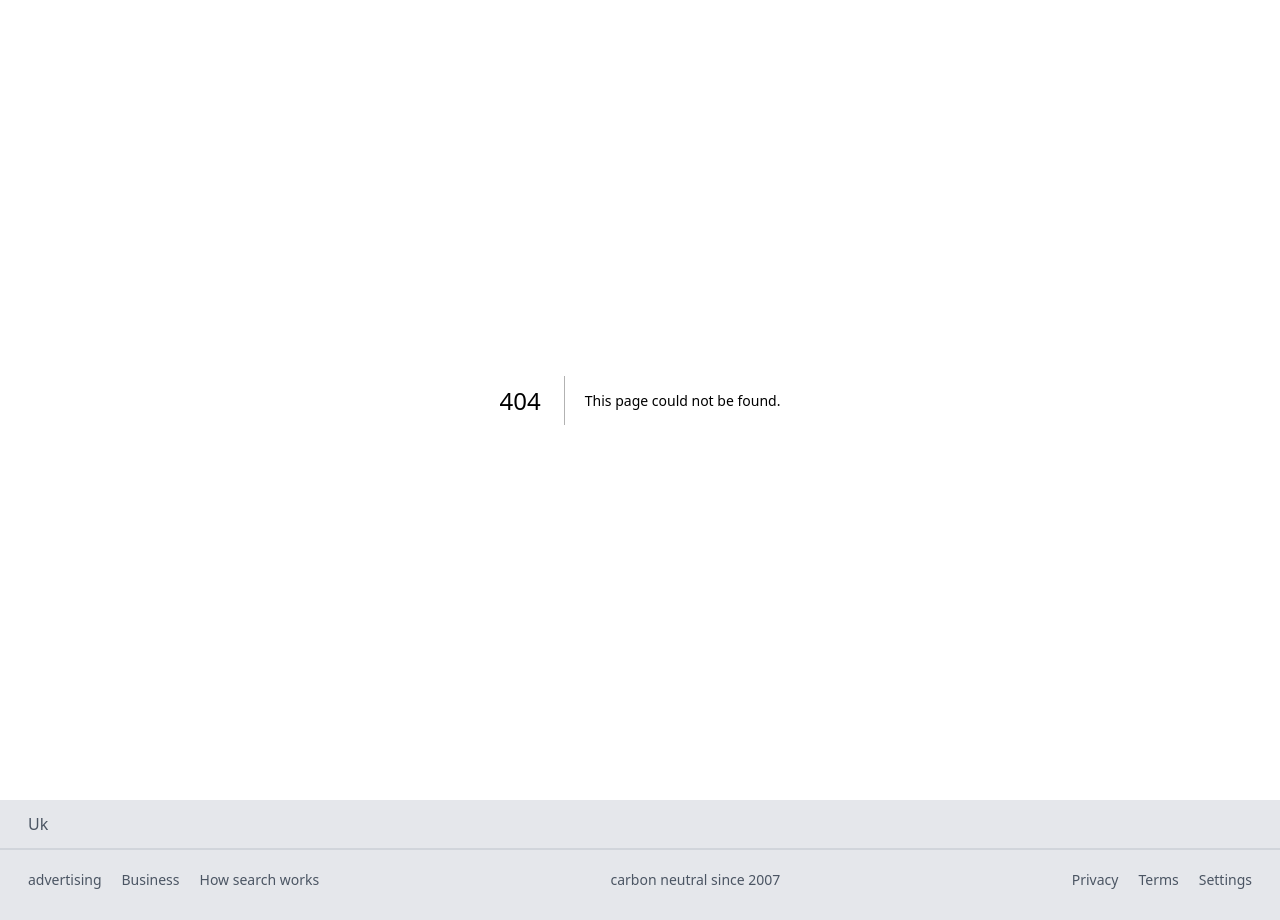
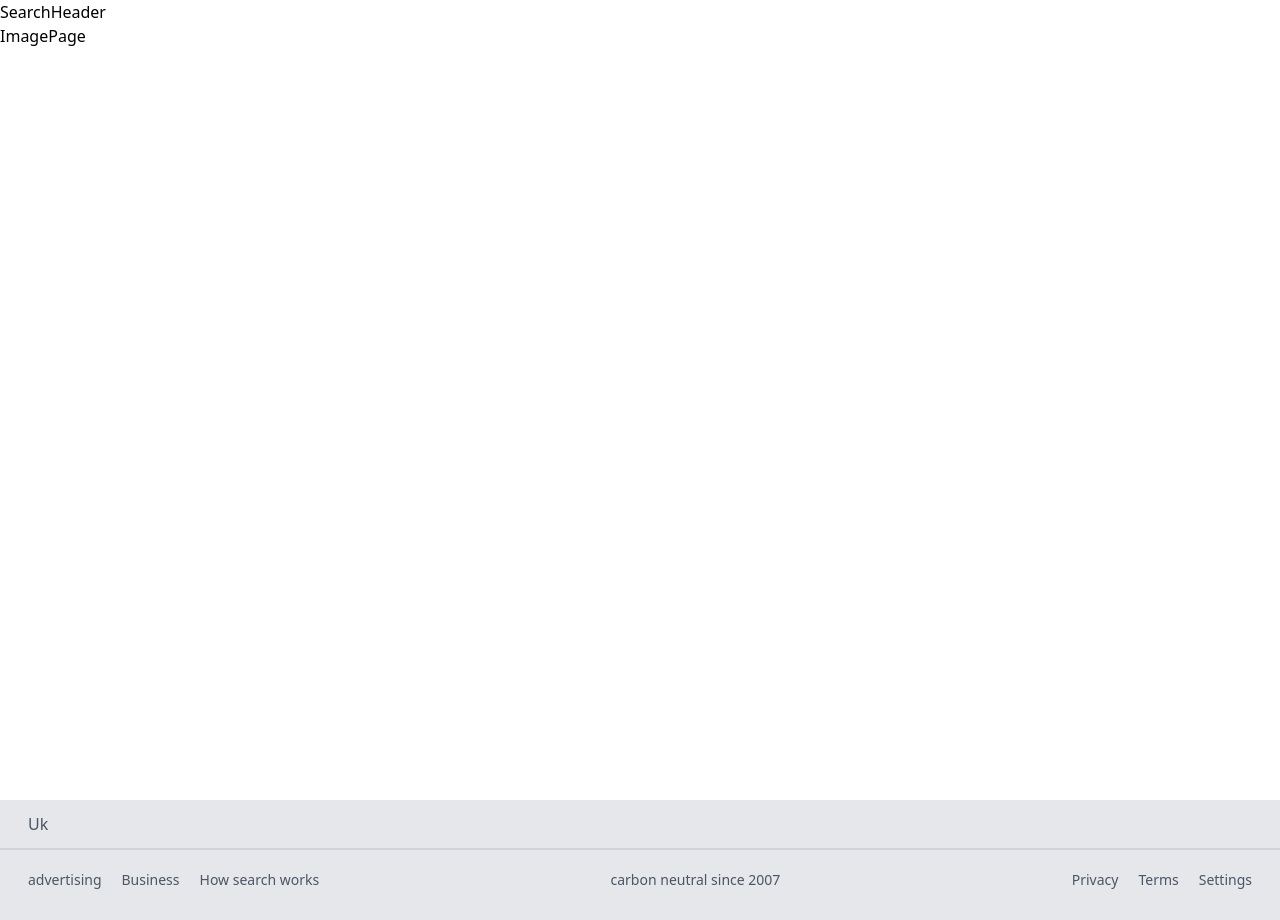
Before and after one commit to arshamghobadi/google, a Next.js app: page /search/image in a window 1280 px wide. Before the commit this address had no page. Built offline with nearby package versions, Linux system fonts and the light colour scheme.

Commit message:
create routes for search web and images

```diff
--- /dev/null
+++ b/src/app/search/image/page.js
@@ -0,0 +1,7 @@
+import React from 'react';
+
+function ImagePage() {
+  return <div>ImagePage</div>;
+}
+
+export default ImagePage;
--- /dev/null
+++ b/src/app/search/layout.js
@@ -0,0 +1,11 @@
+import SearchHeader from '@/components/SearchHeader';
+import '../../app/globals.css';
+
+export default function SearchLayout({ children }) {
+  return (
+    <div className="h-screen">
+      <SearchHeader />
+      {children}
+    </div>
+  );
+}
--- /dev/null
+++ b/src/app/search/web/page.js
@@ -0,0 +1,7 @@
+import React from 'react';
+
+function SearchPage() {
+  return <div>SearchPage</div>;
+}
+
+export default SearchPage;
--- /dev/null
+++ b/src/components/SearchHeader.jsx
@@ -0,0 +1,7 @@
+import React from 'react';
+
+function SearchHeader() {
+  return <div>SearchHeader</div>;
+}
+
+export default SearchHeader;
```
